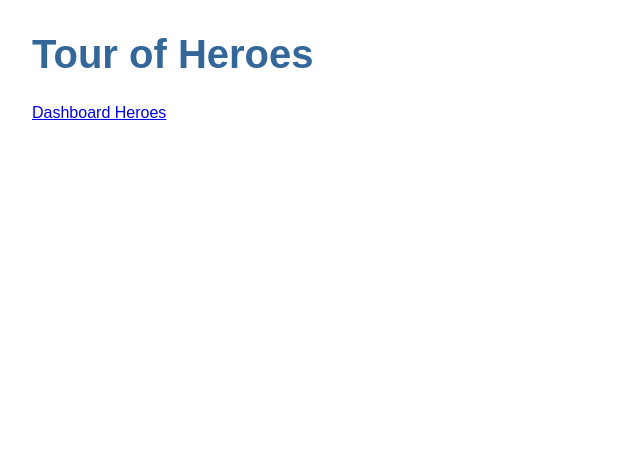
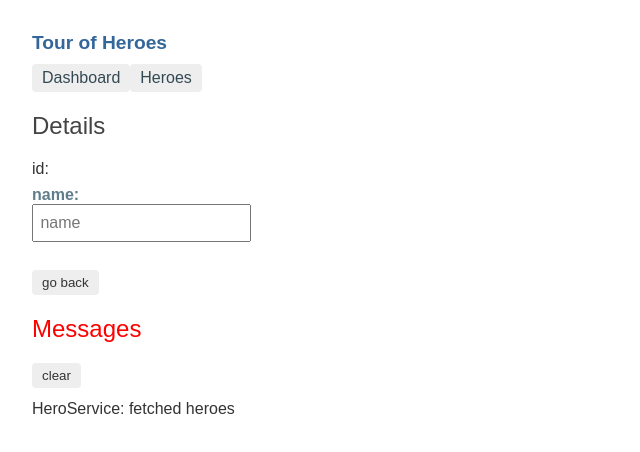
Before and after one commit to jamiepompei/tour-of-heroes-angular, an Angular app: page /detail/12 in a window 1280 px wide. Shown: the top 452 px of the page, without its empty margins (0-640 px from the left). Built offline with nearby package versions, Linux system fonts and the light colour scheme.

Commit message:
added css for hero detail component and app component

```diff
--- a/src/app/app.component.css
+++ b/src/app/app.component.css
@@ -0,0 +1,23 @@
+/* AppComponent's private CSS styles */
+h1 {
+    font-size: 1.2em;
+    margin-bottom: 0;
+  }
+  nav a {
+    padding: 5px 10px;
+    text-decoration: none;
+    margin-top: 10px;
+    display: inline-block;
+    background-color: #eee;
+    border-radius: 4px;
+  }
+  nav a:visited, a:link {
+    color: #334953;
+  }
+  nav a:hover {
+    color: #039be5;
+    background-color: #cfd8dc;
+  }
+  nav a.active {
+    color: #039be5;
+  }
--- a/src/app/hero-detail/hero-detail.component.css
+++ b/src/app/hero-detail/hero-detail.component.css
@@ -0,0 +1,30 @@
+/* HeroDetailComponent's private CSS styles */
+label {
+    display: inline-block;
+    width: 3em;
+    margin: .5em 0;
+    color: #607D8B;
+    font-weight: bold;
+  }
+  input {
+    height: 2em;
+    font-size: 1em;
+    padding-left: .4em;
+  }
+  button {
+    margin-top: 20px;
+    font-family: Arial;
+    background-color: #eee;
+    border: none;
+    padding: 5px 10px;
+    border-radius: 4px;
+    cursor: pointer;
+  }
+  button:hover {
+    background-color: #cfd8dc;
+  }
+  button:disabled {
+    background-color: #eee;
+    color: #ccc;
+    cursor: auto;
+  }
--- a/src/app/hero-detail/hero-detail.component.html
+++ b/src/app/hero-detail/hero-detail.component.html
@@ -7,5 +7,5 @@
             <input [(ngModel)]="hero.name" placeholder="name"/>
         </label>
     </div>
-
+    <button (click)="goBack()">go back</button>
 </div>
--- a/src/app/hero-detail/hero-detail.component.ts
+++ b/src/app/hero-detail/hero-detail.component.ts
@@ -1,5 +1,10 @@
 import { Component, Input, OnInit } from '@angular/core';
 import { Hero } from '../hero';
+import { ActivatedRoute, ActivationEnd } from '@angular/router';
+import { Location } from '@angular/common';
+import { HeroService } from '../hero.service';
+import { prepareEventListenerParameters } from '@angular/compiler/src/render3/view/template';
+import { identifierModuleUrl } from '@angular/compiler';
 
 @Component({
   selector: 'app-hero-detail',
@@ -10,9 +15,30 @@
 
   @Input() hero: Hero;
 
-  constructor() { }
+  // the activated route holds info about the route to this instance of HeroDetailComponent. This component is interested in the routes prepareEventListenerParameters, the identifierModuleUrl, to dispaly.
+  //heroSerice gets hero data from the remote server and this component will used it to get the hero-to-display
+  //location is an Angular service for interacting with the browser
+  constructor(
+    private route: ActivatedRoute,
+    private heroService: HeroService,
+    private location: Location
+  ) { }
 
   ngOnInit(): void {
+    this.getHero();
+  }
+
+  //the paramMap is a dictionary of route paramter values extracted from the URL. "id" key returns the id of the hero to fetch
+  //route params are always strings so the + operator converts the string to a num
+  getHero(): void{
+    const id = +this.route.snapshot.paramMap.get('id');
+    this.heroService.getHeroes(id)
+    .subscribe(hero => this.hero = hero);
+  }
+
+  //uses location service to go backward one step in the brower's history stack
+  goBack(): void{
+    this.location.back();
   }
 
 }
--- a/src/app/hero.service.ts
+++ b/src/app/hero.service.ts
@@ -20,4 +20,11 @@
     this.messageService.add('HeroService: fetched heroes');
     return of(HEROES);
   }
+
+  //asynch signature. returns mock hero as an Observable
+  getHero(id: number): Observable<Hero> {
+    //TODO: send the message_after_ fetching the hero
+    this.messageService.add('HeroService: fetched hero id=${id}');
+      return of(HEROES.find(hero => hero.id === id));
+  }
 }
--- a/src/app/heroes/heroes.component.ts
+++ b/src/app/heroes/heroes.component.ts
@@ -1,7 +1,7 @@
 import { Component, OnInit } from '@angular/core';
 import { Hero } from '../hero';
 import { HeroService } from '../hero.service';
-import { MessageService } from '../message.service';
+
 
 @Component({
   selector: 'app-heroes',
```
